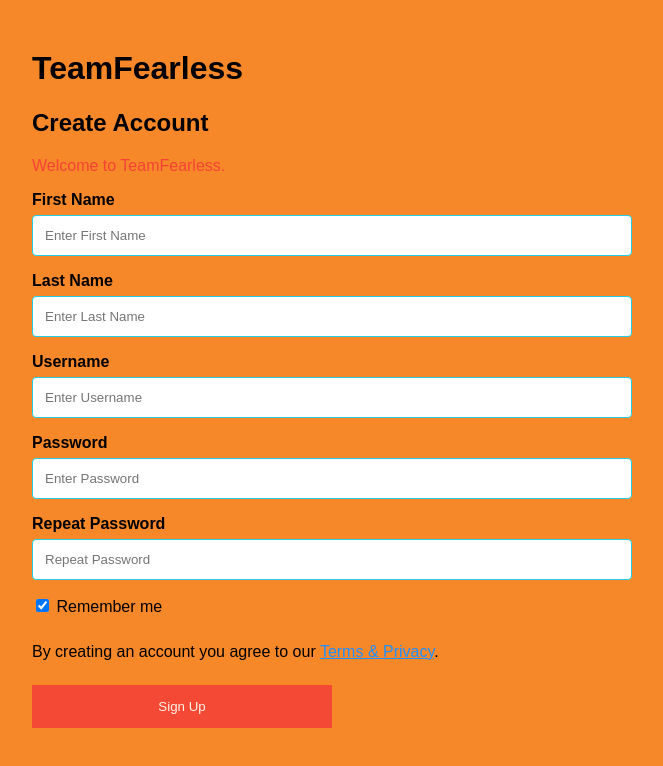
After one commit to devolasoji/TeamFearless, a PHP site: page /sign_up.html in a window 1280 px wide. The commit adds this page. Shown: the part 496-1262 px from the top of the page, without its empty margins (73-736 px from the left). Run offline with PHP 8.4, Linux system fonts and the light colour scheme.

Commit message:
Add files via upload
1. Add and anchor php files for both login and sign up html files.
2. Made corrections to the login form.
3. Made spacing corrections to css files.
4. Add SEO tag to login avatar.
5. Rename sign up file.

```diff
--- /dev/null
+++ b/sign_up.html
@@ -0,0 +1,49 @@
+<!DOCTYPE html>
+<html>
+
+<head>
+    <title>Sign Up</title>
+    <link rel="stylesheet" type="text/css" href="style.css">
+</head>
+
+<body>
+<form action="sign_up.php" style="border:1px solid #ccc">
+  <div class="container">
+        <img src="https://res.cloudinary.com/connoisseur/image/upload/v1568903064/Image_from_iOS_i27c8w.jpg" class="clearfix" alt="login_avatar">
+        <div class="content clearfix">
+            <h1>TeamFearless</h1>
+            <h2>Create Account</h2>
+            <p class="sub-heading">Welcome to TeamFearless.</p>
+
+
+
+            <label for="first Name"><b>First Name</b></label>
+            <input type="text" placeholder="Enter First Name" name="first_name" id="first Name" required>
+
+            <label for="last name"><b>Last Name</b></label>
+            <input type="text" placeholder="Enter Last Name" name="last_name" id="last name" required>
+
+            <label for="user name"><b>Username</b></label>
+            <input type="text" placeholder="Enter Username" name="user_name" id="user name" required>
+
+            <label for="password"><b>Password</b></label>
+            <input type="password" placeholder="Enter Password" name="password" id="password" required>
+
+            <label for="password-repeat"><b>Repeat Password</b></label>
+            <input type="password" placeholder="Repeat Password" name="password-repeat" id="password-repeat" required>
+
+            <label>
+            <input type="checkbox" checked="checked" name="remember" style="margin-bottom:15px"> Remember me
+            </label>
+
+            <p>By creating an account you agree to our <a href="#" style="color:dodgerblue">Terms & Privacy</a>.</p>
+
+            <div class="clear fix">
+            <button type="submit" class="sign_up_btn">Sign Up</button>
+            </div>
+        </div>
+    </div>
+</form>
+
+</body>
+</html>
--- a/style.css
+++ b/style.css
@@ -1,12 +1,14 @@
 body {font-family: Arial, Helvetica, sans-serif;
     background-color: #F68829;
-    padding: 20px, 50px, 20px, 50px;
+    padding: 20px 50px 20px 50px;
 }
+
 
 img {
     width: 600px;
     float: left;
 }
+
 
 .sub-heading {
     color: #f44336;
@@ -24,6 +26,7 @@ input[type=text], input[type=password] {
     margin-bottom: 16px;
     resize: vertical;
 }
+
 
 input[type=text]:focus, input[type=password]:focus {
   background-color: #ddd;
@@ -44,27 +47,33 @@ button {
   opacity: 0.9;
 }
 
+
 button:hover {
   opacity:1;
 }
 
+
 /* Extra styles for the cancel button */
-.signupbtn {
+.sign_up_btn {
   padding: 14px 20px;
   background-color: #f44336;
 }
 
 /* Float cancel and signup buttons and add an equal width */
-.signupbtn {
+.sign_up_btn {
   float: left;
   width: 50%;
 }
+
+
 
 /* Add padding to container elements */
 .container {
   padding: 16px;
   background-color: #ffffff;
 }
+
+
 
 /* Clear floats */
 .clearfix::after {
@@ -73,11 +82,15 @@ button:hover {
   display: table;
 }
 
+
+
 .content {
     width: 600px;
     float: left;
     margin: 30px;
 }
+
+
 
 /* Change styles for cancel button and signup button on extra small screens */
 @media screen and (max-width: 300px) {
```
Also changed, not shown: index.html (+22 -19 lines), login.css (+24 -6 lines), login.php (added, +32 -0 lines), sign_up.php (added, +41 -0 lines).
